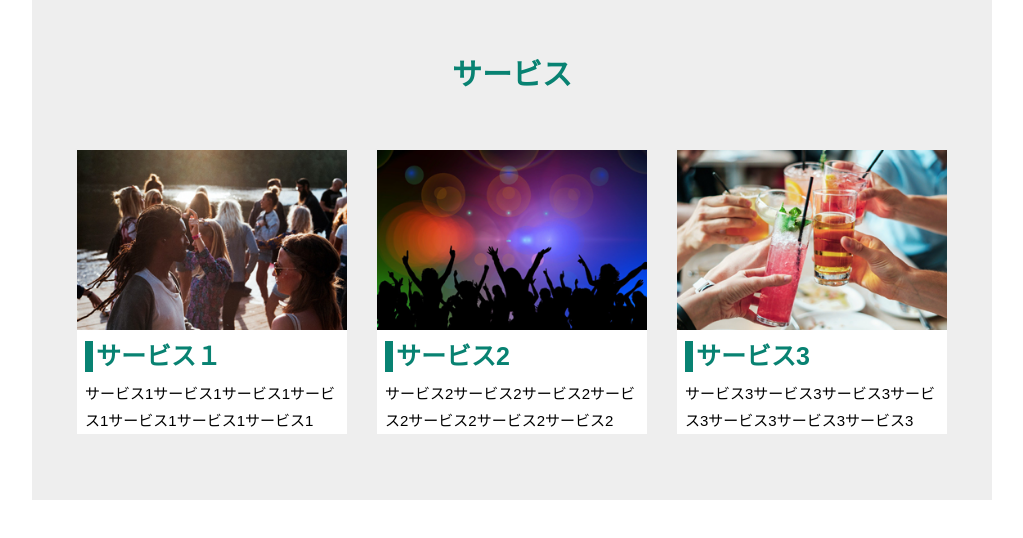
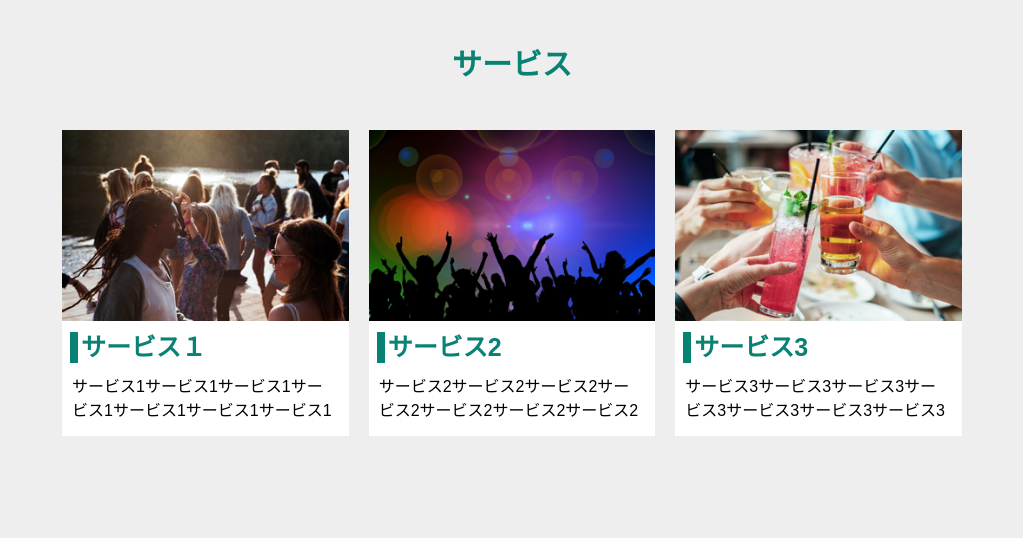
Before and after one commit to iwakiri0701/dezasuta, a plain HTML site: page code3_iwakiri_01/index.html in a window 1280 px wide. Shown: the whole page, without its empty margins (128-1151 px from the left). Drawn offline with Linux system fonts and the light colour scheme.

Commit message:
第３回　修正

```diff
--- a/code3_iwakiri_01/css/style.css
+++ b/code3_iwakiri_01/css/style.css
@@ -36,87 +36,75 @@ ul {
     list-style: none;
 }
 
+body {
+    background-color: #eeeeee;
+}
+
 .box {
-    background-color: #eeeeee;
     max-width: 960px;
-    height: 500px;
     margin: 0 auto;
 }
 
-.boxTitle {
-    max-width: 960px;
-    height: 150px;
-}
-.boxTitle h1 {
-    max-width: 960px;
+h1 {
     font-size: 30px;
     color: #088272;
-    font-weight: bold;
     text-align: center;
-    line-height: 150px;
-}
-
-.content {
-    max-width: 900px;
-    margin: 0px 30px;
+    padding: 50px 0px;
 }
 
 .card-wrap {
     display: flex;
-    justify-content: space-around;
-}
-
-.card-list {
-    max-width: 30%;
-    background-color: #ffffff;
+    justify-content: space-between;
+    margin: 0px 20px;
 }
 
 img {
     max-width: 100%;
 }
-.card-listTitle {
+
+.card-list {
+    padding-bottom: 5px;
+    margin: 0px 10px;
+    background-color: #ffffff;
+}
+
+h2 {
     font-size: 25px;
     font-weight: bold;
     color: #088272;
+    border-left: 8px solid #088272;
     padding: 3px;
-    border-left: 8px solid #088272;
     margin: 8px 8px;
 }
 
-.card-Text {
-    line-height: 1.8;
-    font-size: 15px;
-    margin: 0px 8px;
+p {
+    line-height: normal;
+    font-size: 16px;
+    margin: 10px;
 }
 
 @media screen and (max-width: 400px) {
     .box {
         max-width: 400px;
-        height: 1300px;
     }
 
     .card-wrap {
         display: block;
     }
 
-    .boxTitle {
-        max-width: 400px;
-    }
-
-    .boxTitle h1 {
-        max-width: 400px;
-    }
-
     .card-list {
-        max-width: 400px;
-        margin-bottom: 20px;
-    }
-
-    .card-Text {
-        max-width: 400px;
+        margin-bottom: 10px;
     }
 
     img {
         width: 100%;
     }
+
+    h2 {
+        font-size: 25px;
+    }
+
+    p {
+        font-size: 15px;
+    }
 }
--- a/code3_iwakiri_01/index.html
+++ b/code3_iwakiri_01/index.html
@@ -14,20 +14,18 @@
 <body>
 
     <script>
-        var test = 0
+        var test = 0;
         for (var count = 1; count < 11; count++) {
             test += count;
         }
 
-        if (test >= 5) {
+        if (test >= 20) {
             console.log('20以上');
         } else {
-            sonsole.log('20未満');
+            console.log('20未満');
         }
 
         console.log(test);
-
-
 
     </script>
 
@@ -35,57 +33,31 @@
 
 
     <div class="box">
-        <div class="boxTitle">
-            <h1>サービス</h1>
-        </div>
+        <h1>サービス</h1>
+
 
         <div class="content">
             <div class="card-wrap">
                 <div class="card-list">
-                    <p class="card-listimg"><img src="images/main_1.jpg" alt="サービス１"></p>
-                    <h2 class="card-listTitle">サービス１</h2>
-                    <p class="card-Text">サービス1サービス1サービス1サービス1サービス1サービス1サービス1</p>
+                    <img src="images/main_1.jpg" alt="サービス１">
+                    <h2>サービス１</h2>
+                    <p>サービス1サービス1サービス1サービス1サービス1サービス1サービス1</p>
                 </div>
 
                 <div class="card-list">
-                    <p class="card-listimg"><img src="images/main_2.png" alt="サービス2"></p>
-                    <h2 class="card-listTitle">サービス2</h2>
-                    <p class="card-Text">サービス2サービス2サービス2サービス2サービス2サービス2サービス2</p>
+                    <img src="images/main_2.png" alt="サービス2">
+                    <h2>サービス2</h2>
+                    <p>サービス2サービス2サービス2サービス2サービス2サービス2サービス2</p>
                 </div>
 
                 <div class="card-list">
-                    <p class="card-listimg"><img src="images/main_3.png" alt="サービス3"></p>
-                    <h2 class="card-listTitle">サービス3</h2>
-                    <p class="card-Text">サービス3サービス3サービス3サービス3サービス3サービス3サービス3</p>
+                    <img src="images/main_3.png" alt="サービス3">
+                    <h2>サービス3</h2>
+                    <p>サービス3サービス3サービス3サービス3サービス3サービス3サービス3</p>
                 </div>
             </div>
-
-
-
-
         </div>
-
-
-
-
-
-
-
     </div>
-
-
-
-
-
-
-
-
-
-
-
-
-
-
 
 </body>
 
```
Also changed, not shown: 1 other file.
